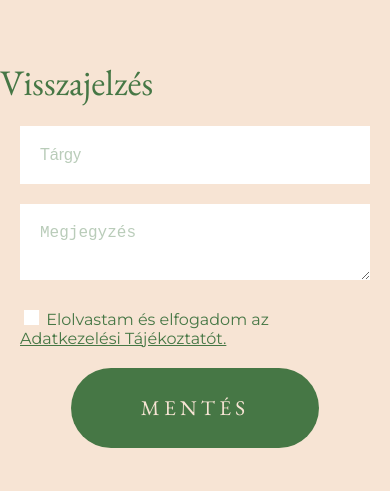
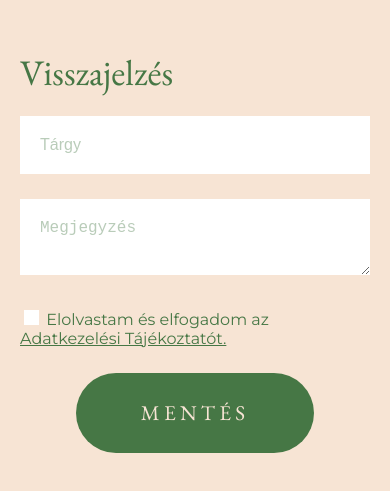
Before and after one commit to evelntv/uibuild-form-light, a plain HTML site: page docs/index.html in a window 390 px wide. Shown: the part 149-640 px from the top of the page. Drawn offline with nearby package versions, Linux system fonts and the light colour scheme.

Commit message:
Fix mobile styling

```diff
--- a/docs/style.css
+++ b/docs/style.css
@@ -28,7 +28,7 @@ body {
 }
 
 .row {
-  margin-bottom: 20px;
+  margin-bottom: 25px;
 }
 
 .row-submit {
@@ -100,7 +100,7 @@ body {
   border: 0;
   border-radius: 10rem;
   background-color: #467745;
-  padding: 30px 70px;
+  padding: 30px 65px;
   max-width: 280px;
   max-height: 80px;
   letter-spacing: 0.2em;
@@ -110,6 +110,7 @@ body {
   .title {
     font-size: 36px;
     text-align: left;
+    padding-left: 20px;
   }
 
   .checkbox-text {
```
